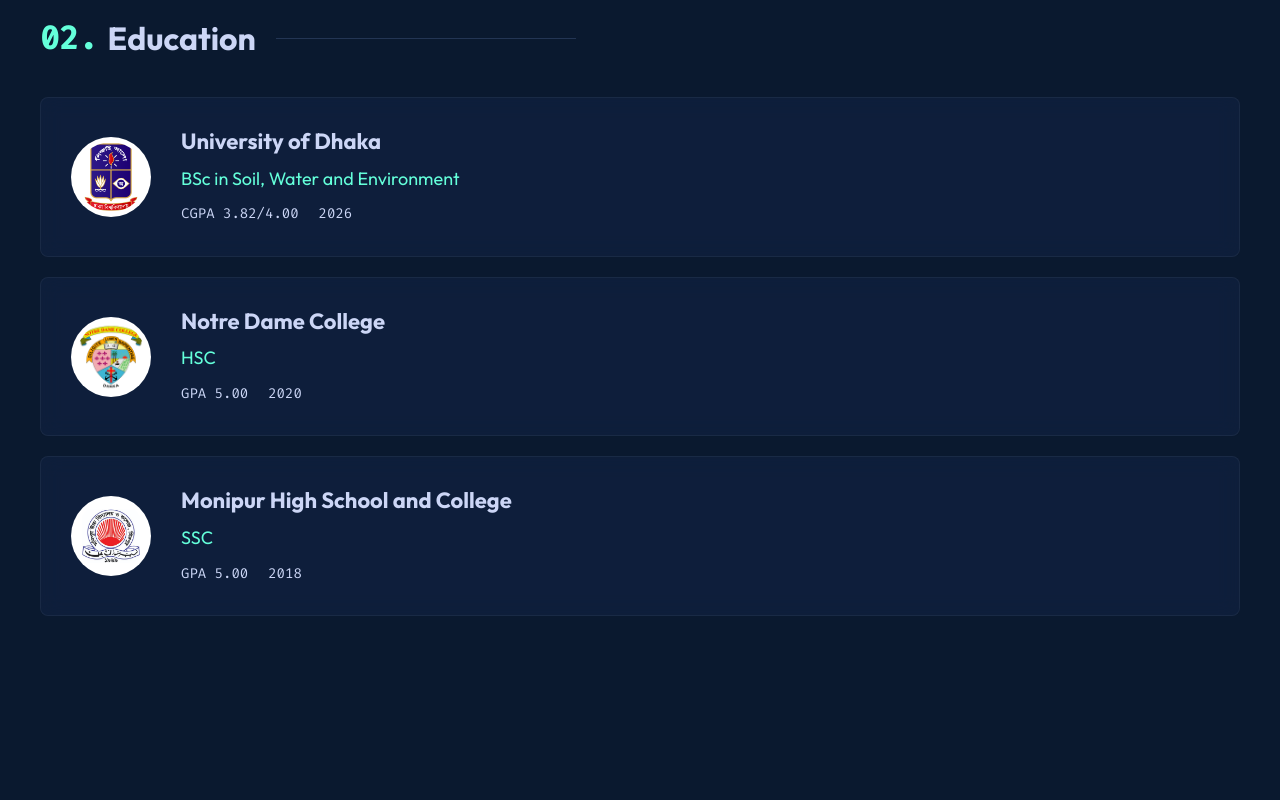
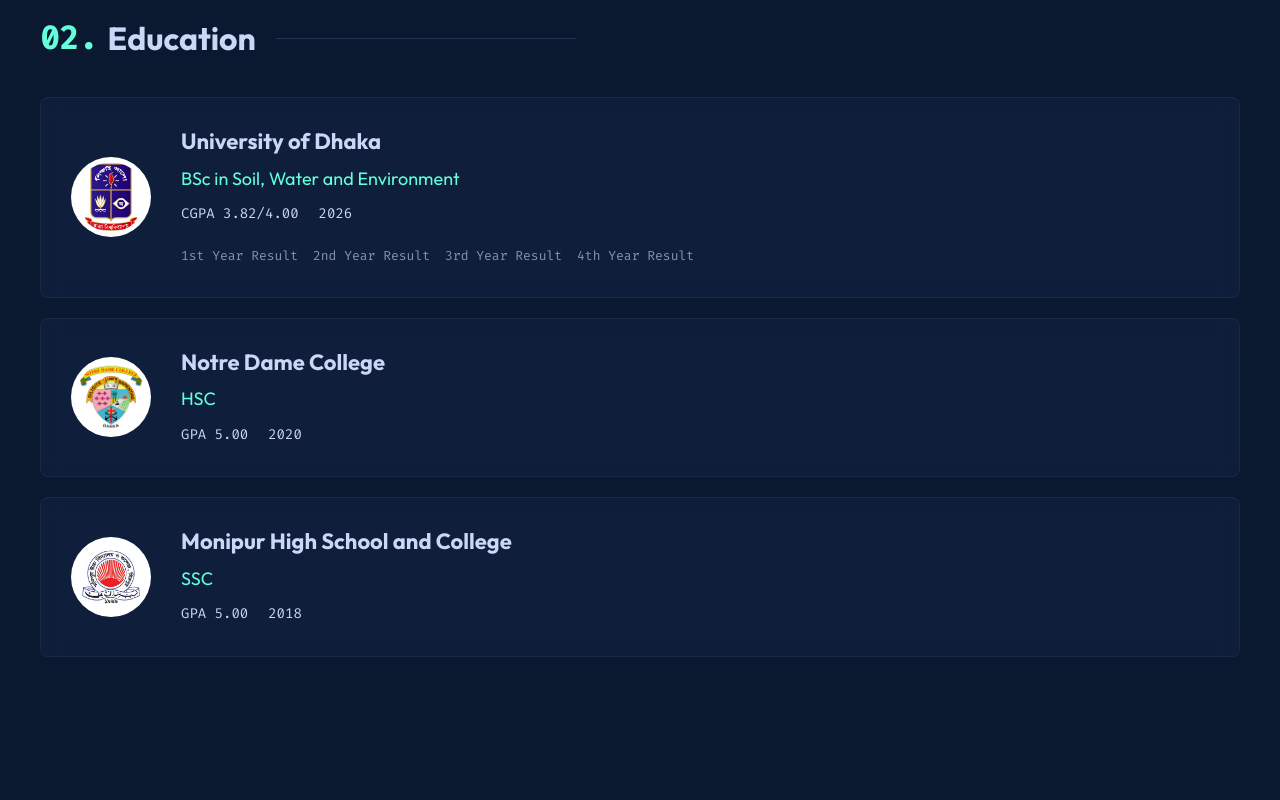
Before and after one commit to SantoKabir/portfolio, a React (Vite) app: page / in a window 1280 px wide. Shown: the part 1680-2480 px from the top of the page. Built offline with nearby package versions, Linux system fonts and the light colour scheme.

Commit message:
Add university result links

```diff
--- a/src/components/Education.css
+++ b/src/components/Education.css
@@ -50,6 +50,26 @@
   font-size: 14px;
 }
 
+.education-links {
+  margin-top: 10px;
+  display: flex;
+  gap: 15px;
+  flex-wrap: wrap;
+}
+
+.education-link {
+  font-size: 13px;
+  color: var(--text-secondary);
+  transition: var(--transition);
+  display: flex;
+  align-items: center;
+}
+
+.education-link:hover {
+  color: var(--accent-secondary);
+  text-decoration: underline;
+}
+
 @media (max-width: 768px) {
   .education-header {
     flex-direction: column;
--- a/src/components/Education.jsx
+++ b/src/components/Education.jsx
@@ -8,7 +8,13 @@
       degree: 'BSc in Soil, Water and Environment',
       score: 'CGPA 3.82/4.00',
       year: '2026',
-      logo: 'Dhaka-University-Logo.png'
+      logo: 'Dhaka-University-Logo.png',
+      links: [
+        { name: '1st Year Result', url: 'http://result.du.ac.bd/?MTc3OHwyMDIwNjE3MTkyfDg3MDYz' },
+        { name: '2nd Year Result', url: 'http://result.du.ac.bd/?MjYxNnwyMDIwNjE3MTkyfDEzMzk1NA==' },
+        { name: '3rd Year Result', url: 'http://result.du.ac.bd/?MzcxOHwyMDIwNjE3MTkyfDIzMjk5NTQ=' },
+        { name: '4th Year Result', url: 'http://result.du.ac.bd/?NDk4OHwyMDIwNjE3MTkyfDI0MjQ0MTU=' }
+      ]
     },
     {
       institution: 'Notre Dame College',
@@ -49,6 +55,21 @@
                   <span>{edu.score}</span>
                   <span className="year">{edu.year}</span>
                 </div>
+                {edu.links && (
+                  <div className="education-links">
+                    {edu.links.map((link, i) => (
+                      <a
+                        key={i}
+                        href={link.url}
+                        target="_blank"
+                        rel="noopener noreferrer"
+                        className="education-link text-mono"
+                      >
+                        {link.name}
+                      </a>
+                    ))}
+                  </div>
+                )}
               </div>
             </div>
           </div>
```
